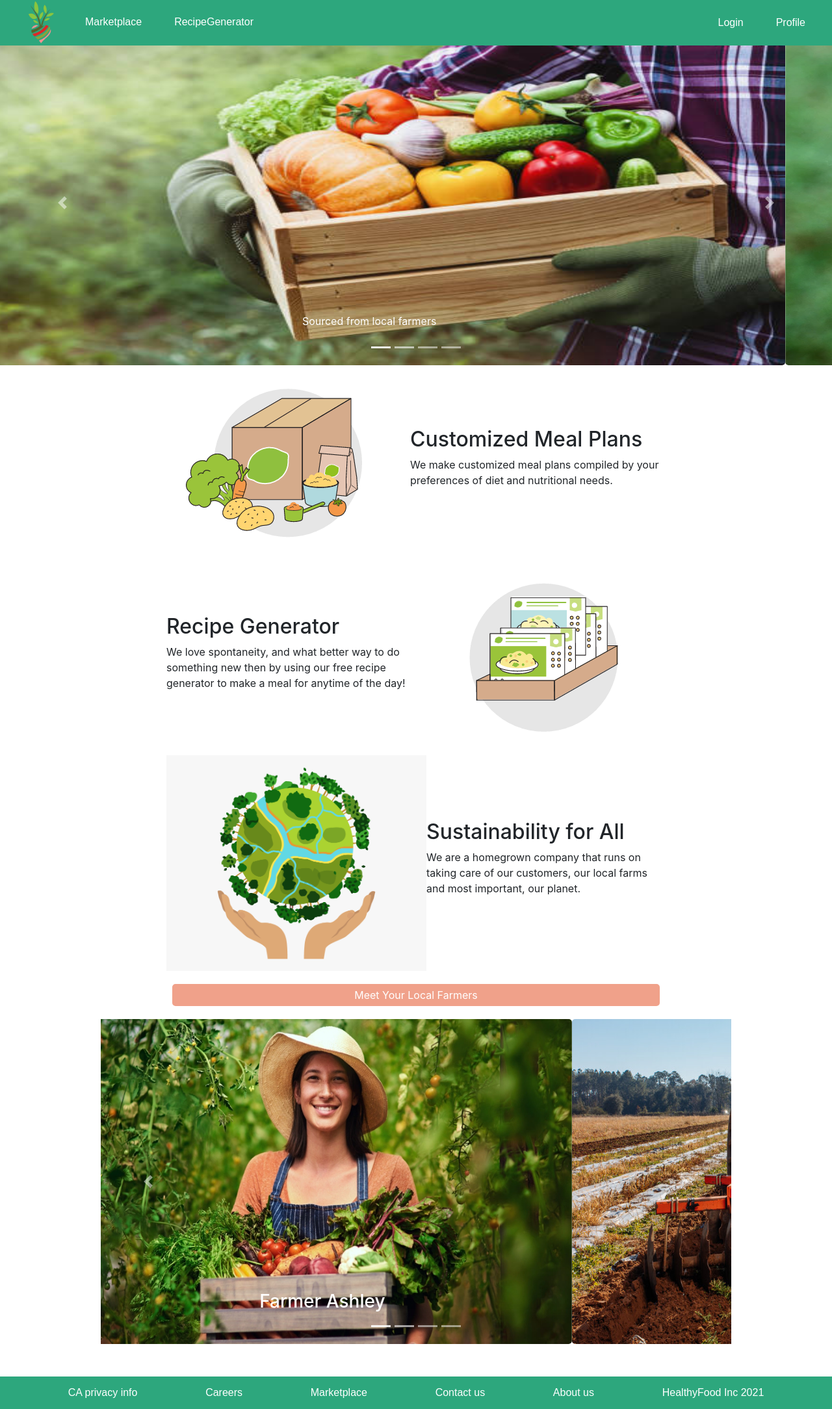
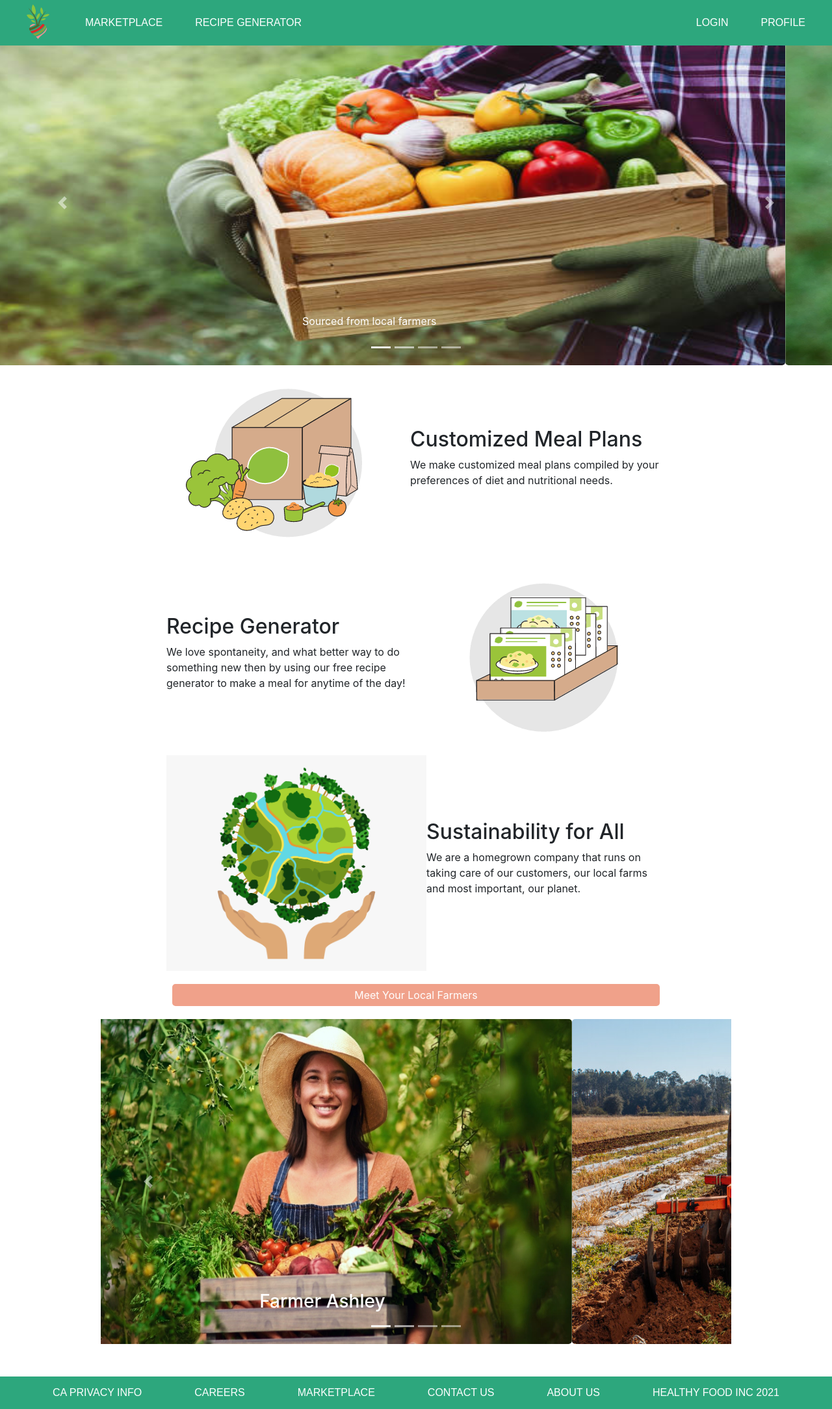
Before and after one commit to 4-Tenacious-Tasman/HealthyFood, a React app: page / in a window 1280 px wide. Shown: the whole page at 65% size. Built offline with nearby package versions, Linux system fonts and the light colour scheme; the HTML template or start-up script is replaced by a standard one.

Commit message:
Update to css in header and footer font

```diff
--- a/client/src/component/homepage/Footer.jsx
+++ b/client/src/component/homepage/Footer.jsx
@@ -6,12 +6,12 @@ const Footer = () => {
 
   return (
     <footer className={styles.footerContainer}>
-      <p>CA privacy info</p>
-      <p>Careers</p>
-      <NavLink exact to='/marketplace'  style={{ color: "white", fontFamily: "sans-serif"}}>Marketplace</NavLink>
-      <p>Contact us</p>
-      <p>About us</p>
-      <p>HealthyFood Inc 2021</p>
+      <p>CA PRIVACY INFO</p>
+      <p>CAREERS</p>
+      <NavLink exact to='/marketplace'  style={{ color: "white", fontFamily: "sans-serif"}}>MARKETPLACE</NavLink>
+      <p>CONTACT US</p>
+      <p>ABOUT US</p>
+      <p>HEALTHY FOOD INC 2021</p>
     </footer>
 
   )
--- a/client/src/component/homepage/Homepage.module.css
+++ b/client/src/component/homepage/Homepage.module.css
@@ -97,11 +97,13 @@
   margin: auto;
   align-items: center;
   text-align: center;
+
 }
 
 .footerContainer>p {
   padding-top: 1em;
   font-family: sans-serif;
+
 }
 
 .footerContainer>p:hover {
@@ -112,7 +114,9 @@
 
 
 .leftHeader {
+  display: flex;
   justify-content: flex-start;
+  align-items: center;
 }
 
 .rightHeader {
@@ -122,7 +126,9 @@
 }
 
 .imageHead {
-  height: 90px;
+  height: 90%;
+  width: 90%;
+  padding-top: 0.45em;
 }
 
 .labels {
--- a/client/src/component/homepage/Navigation.jsx
+++ b/client/src/component/homepage/Navigation.jsx
@@ -11,13 +11,17 @@ const Navigation = () => {
   return (
     <div className={styles.headerContainer}>
       <div className={styles.leftHeader}>
+
+        <div style={{height: "90px", width: "90px"}}>
         <NavLink src={Image} exact to='/' activeStyle={{fontWeight: "bold"}}> <img className={styles.imageHead} src={Image}></img></NavLink>
-        <NavLink exact to='/marketplace' activeStyle={{fontWeight: "bold"}} style={{margin: "25px", color: "white", fontFamily: "sans-serif"}}>Marketplace</NavLink>
-        <NavLink exact to='/RecipeGenerator' activeStyle={{fontWeight: "bold"}} style={{margin: "25px", color: "white", fontFamily: "sans-serif"}}>RecipeGenerator</NavLink>
+        </div>
+
+        <NavLink exact to='/marketplace' activeStyle={{fontWeight: "bold"}} style={{margin: "25px", color: "white", fontFamily: "sans-serif"}}>MARKETPLACE</NavLink>
+        <NavLink exact to='/RecipeGenerator' activeStyle={{fontWeight: "bold"}} style={{margin: "25px", color: "white", fontFamily: "sans-serif"}}>RECIPE GENERATOR</NavLink>
       </div>
     <div className={styles.rightHeader}>
-    <NavLink exact to='/login' activeStyle={{fontWeight: "bold"}} style={{margin: "25px", color: "white", fontFamily: "sans-serif"}}>Login</NavLink>
-    <NavLink exact to='/userprofile' activeStyle={{fontWeight: "bold"}} style={{margin: "25px", color: "white", fontFamily: "sans-serif"}}>Profile</NavLink>
+    <NavLink exact to='/login' activeStyle={{fontWeight: "bold"}} style={{margin: "25px", color: "white", fontFamily: "sans-serif"}}>LOGIN</NavLink>
+    <NavLink exact to='/userprofile' activeStyle={{fontWeight: "bold"}} style={{margin: "25px", color: "white", fontFamily: "sans-serif"}}>PROFILE</NavLink>
     </div>
   </div>
   )
```
